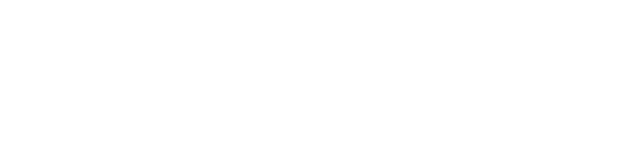
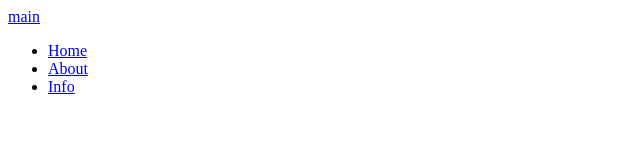
Before and after one commit to irakli321/Lessoon6-test, a plain HTML site: page index.html in a window 1280 px wide. Shown: the whole page, without its empty margins (0-640 px from the left). Drawn offline with Linux system fonts and the light colour scheme.

Commit message:
created Header

```diff
--- a/index.html
+++ b/index.html
@@ -7,6 +7,21 @@
     <title>Document</title>
 </head>
 <body>
-
+    <header>
+        <a href="#">main</a>
+        <nav>
+            <ul>
+                <li>
+                    <a href="#">Home</a>
+                </li>
+                <li>
+                    <a href="#">About</a>
+                </li>
+                <li>
+                    <a href="#">Info</a>
+                </li>
+            </ul>
+        </nav>
+    </header>
 </body>
 </html>
```
